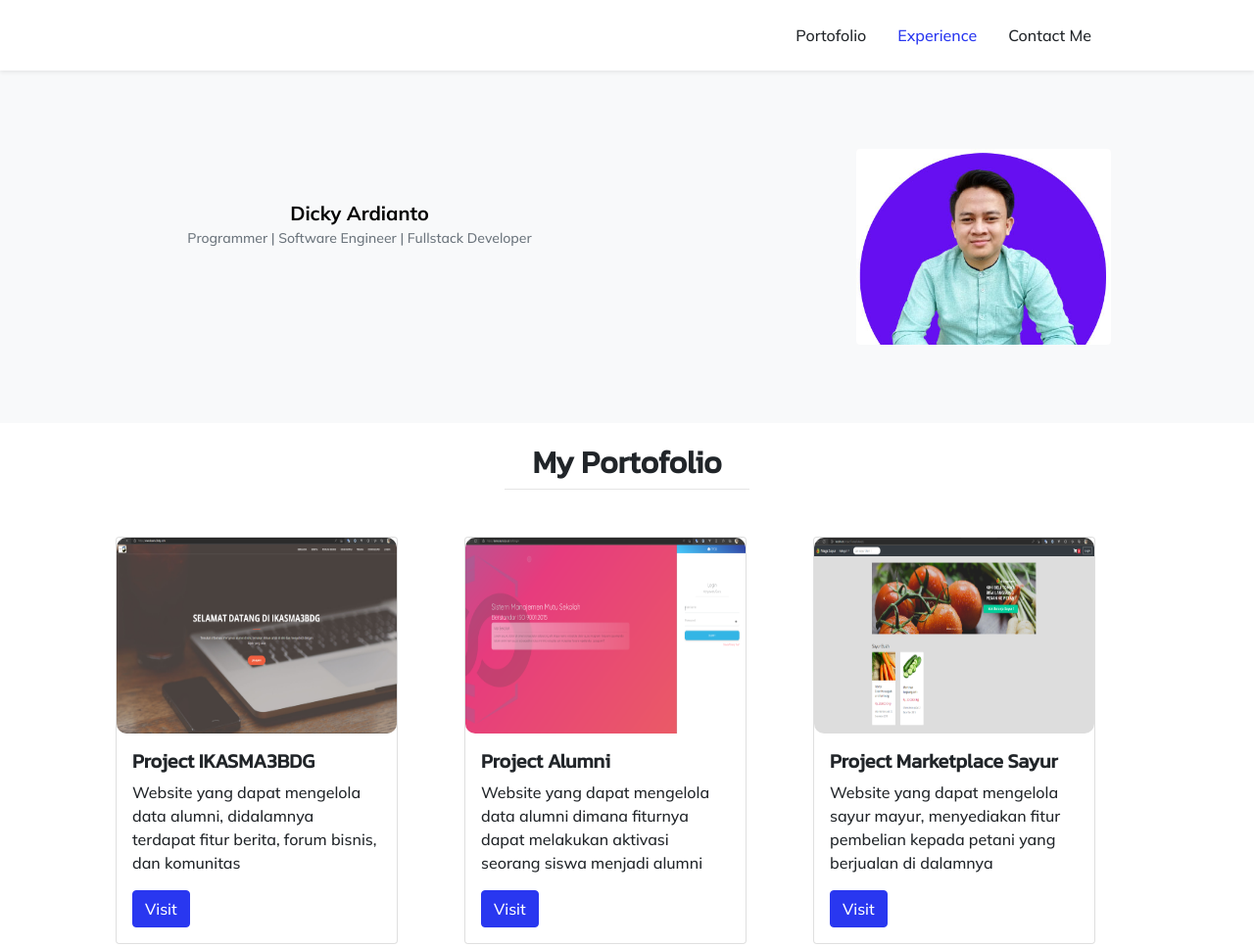
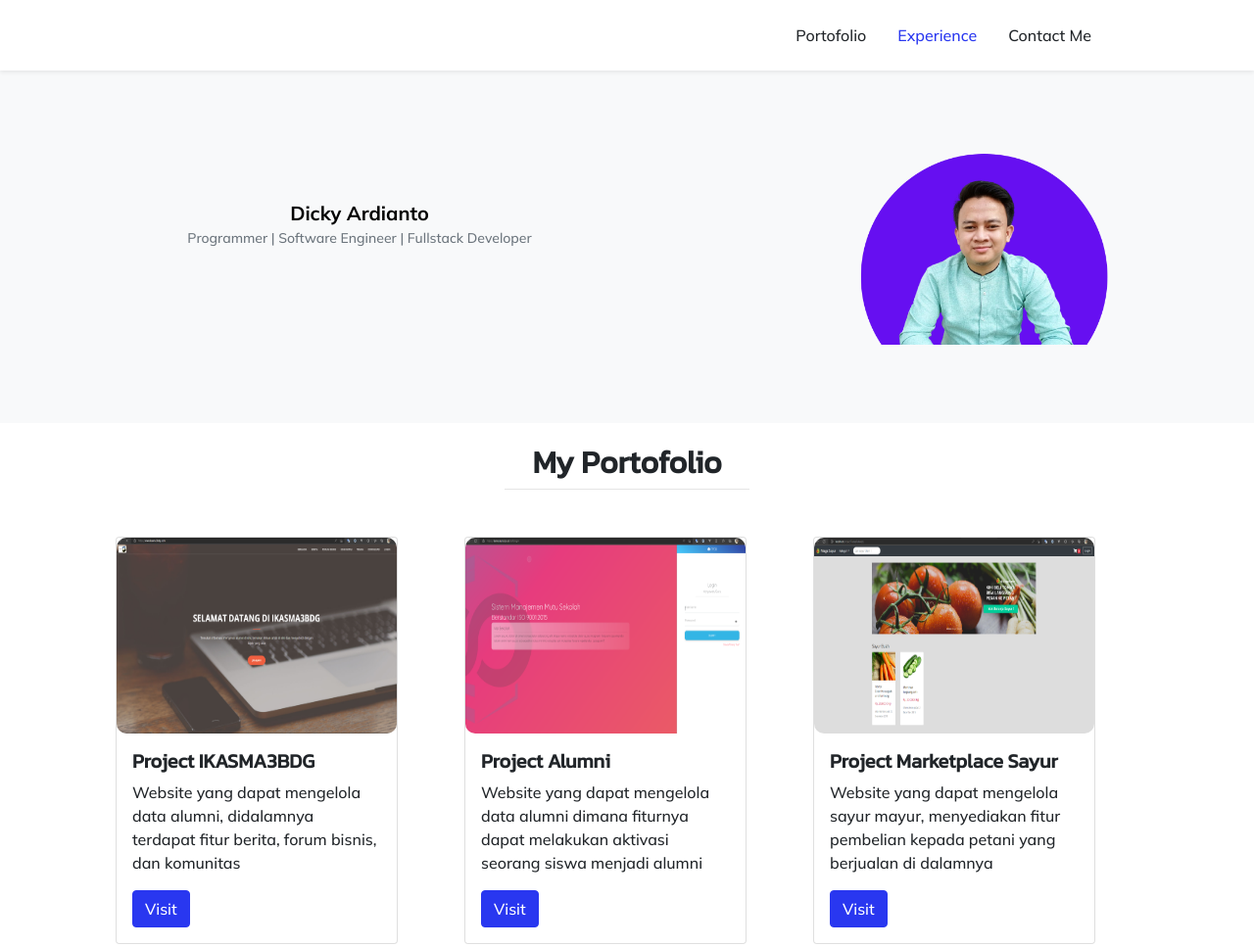
Before and after one commit to Dickyardianto/dickyardianto.github.io, a plain HTML site: page index.html in a window 1280 px wide. Shown: the top 967 px of the page at 98% size. Drawn offline with nearby package versions, Linux system fonts and the light colour scheme.

Commit message:
Update Image

```diff
--- a/index.html
+++ b/index.html
@@ -59,7 +59,7 @@
                 </div>
                 <div class="col-md-4 offset-md-2 text-center">
                     <!-- Masthead device mockup feature-->
-                    <img class="rounded text-center" src="assets/img/myfoyo2.jpg" alt="..." style="height:
+                    <img class="rounded text-center" src="assets/img/myfoyoss.png" alt="..." style="height:
                             200px;" />
                 </div>
             </div>
```
Also changed, not shown: assets/img/myfoyoss.png (added).
